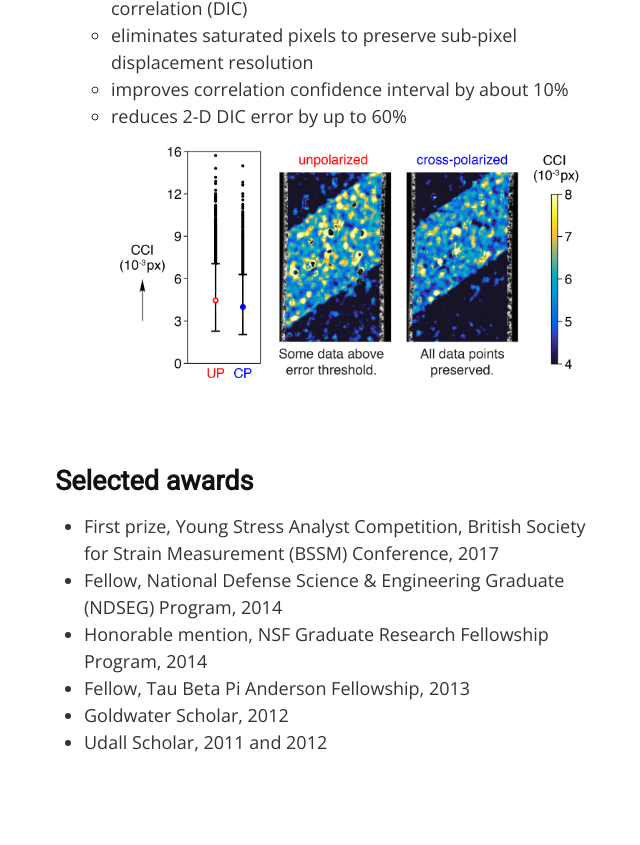
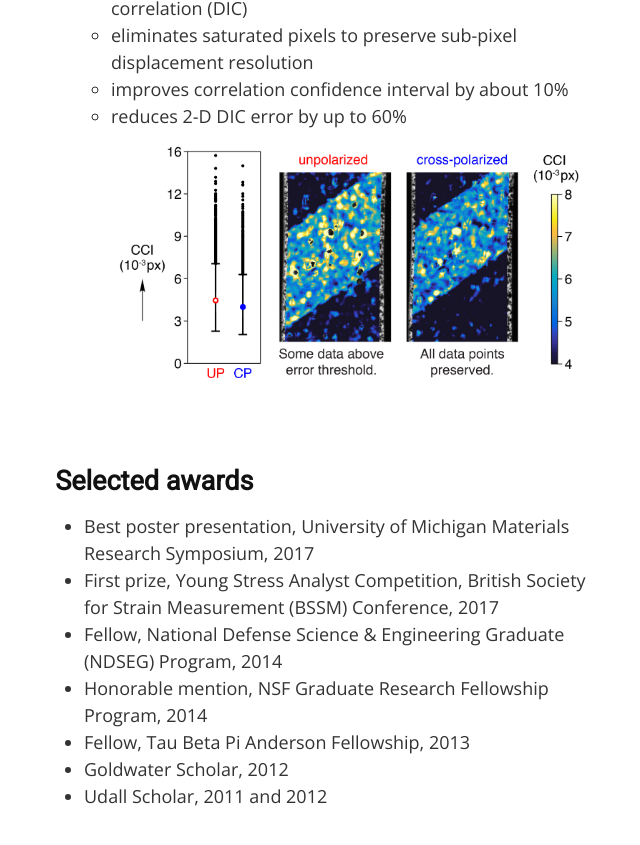
Before and after one commit to wlepage/wlepage.github.io, a Jekyll site: the page built from index.md, in a window 1280 px wide and 900 px high, scrolled down 4551 px. Shown: the top 845 px of the window, without its empty margins (313-953 px from the left). Built offline with Jekyll 4.4.1, drawn with Linux system fonts in a browser that asks for light colours.

Commit message:
Update index.md

```diff
--- a/index.md
+++ b/index.md
@@ -69,6 +69,7 @@ Major findings:
 ![Cross polarization for improved DIC](img/TOC_crosspolarization.png "Cross polarization for improved DIC")<br />
 
 ## Selected awards
++ Best poster presentation, University of Michigan Materials Research Symposium, 2017
 + First prize, Young Stress Analyst Competition, British Society for Strain Measurement (BSSM) Conference, 2017
 + Fellow, National Defense Science & Engineering Graduate (NDSEG) Program, 2014
 + Honorable mention, NSF Graduate Research Fellowship Program, 2014
```
